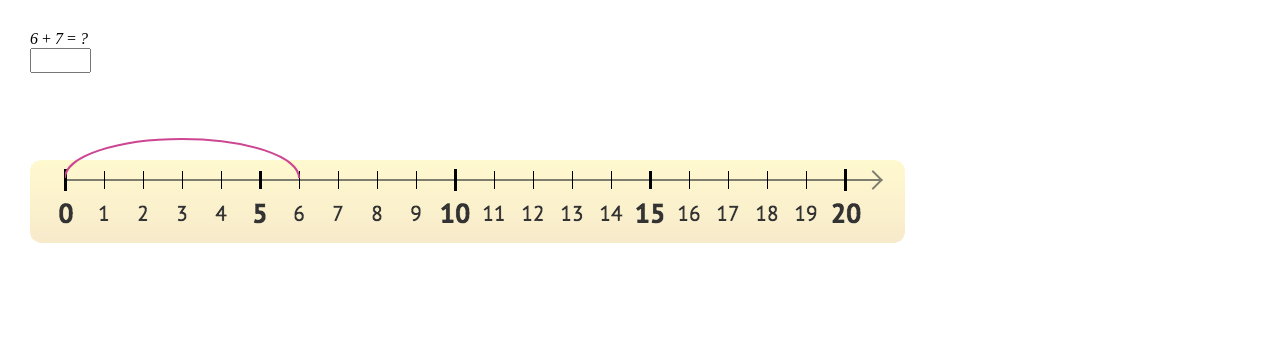
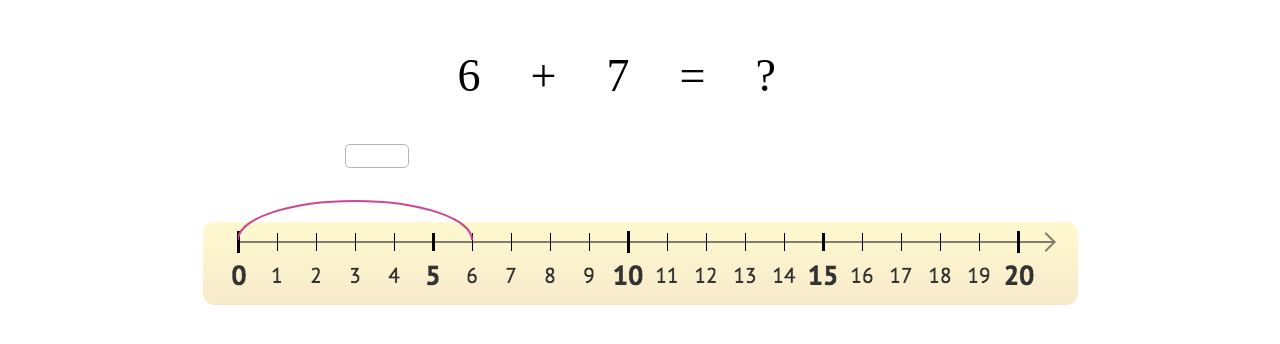
Before and after one commit to marivech/addition, a plain HTML site: page index.html in a window 1280 px wide. Drawn offline with nearby package versions, Linux system fonts and the light colour scheme.

Commit message:
[*] positions corrected

```diff
--- a/css/main.css
+++ b/css/main.css
@@ -1,5 +1,65 @@
+* {
+    -ms-box-sizing: border-box;
+    -moz-box-sizing: border-box;
+    -webkit-box-sizing: border-box;
+    box-sizing: border-box;
+}
 main {
+    position: relative;
+    display: flex;
+    flex-direction: column;
+    justify-content: center;
+    font-size: 46px;
     padding: 30px;
+}
+
+section {
+    display: flex;
+    justify-content: center;
+    flex-wrap: wrap;
+}
+
+input {
+    border-radius: 5px;
+    border: 1px solid #B5B5B5;
+    text-align: center;
+}
+
+input:invalid,
+input.wrong {
+    color: red;
+}
+
+mark {
+    background-color: #fff;
+}
+
+mark.wrong {
+    background-color: orange;
+}
+
+.hidden {
+    display: none;
+}
+
+section.task > * {
+    margin: 20px;
+    padding: 0 5px;
+    border-radius: 5px;
+}
+
+section.solution form {
+    display: flex;
+    width: 100%;
+    justify-content: center;
+    position: relative;
+    z-index: 100;
+    margin-left: 35px;
+}
+
+section.solution .input-box {
+    position: absolute;
+    font-size: 18px;
 }
 
 figure  {
@@ -30,17 +90,8 @@ figure svg {
     height: 170px;
 }
 
-input:invalid {
-    color: red;
+.task .solved,
+#sum-field {
+    width: 77px;
+    height: 65px;
 }
-
-input.wrong {
-    color: red;
-}
-em.wrong {
-    color: orange;
-}
-
-.hidden {
-    display: none;
-}
--- a/index.html
+++ b/index.html
@@ -20,21 +20,25 @@
   <![endif]-->
 
   <main>
-      <section>
-          <em id="first-term-num"></em>
+      <section class="task">
+          <mark id="first-term-num"></mark>
           <span>+</span>
-          <em id="second-term-num"></em>
+          <mark id="second-term-num"></mark>
           <span>=</span>
-          <em id="sum-field">?</em>
+          <mark id="sum-field">?</mark>
       </section>
-      <section>
+      <section class="solution">
+          <figure>
+              <figcaption>
                   <form action="get">
+                      <div class="input-box">
                           <input id="first-term-check" data-field="1" type="number" min="1" max="20">
+                      </div>
+                      <div class="input-box">
                           <input id="second-term-check" class="hidden" data-field="2" type="number" min="1" max="20">
+                      </div>
                   </form>
-      </section>
-      <figure>
-
+              </figcaption>
               <svg xmlns="http://www.w3.org/2000/svg">
                   <path id="first-term" d="" stroke="#CD4692" stroke-width="2px" fill="transparent"/>
 
@@ -46,6 +50,7 @@
               </svg>
 
           </figure>
+      </section>
   </main>
 
   <script src="https://code.jquery.com/jquery-3.3.1.min.js" integrity="sha256-FgpCb/KJQlLNfOu91ta32o/NMZxltwRo8QtmkMRdAu8=" crossorigin="anonymous"></script>
--- a/js/main.js
+++ b/js/main.js
@@ -1,20 +1,12 @@
-// length of 1 point on ruler
-var UNIT = 39;
-
-
-var Y = 105;
-
 // all we need is to add endpoint
-var ELLIPSE_CONST = 'A3 1, 0, 0 1,';
-
 var $firstTermCurve = $('path#first-term');
 var $secondTermCurve = $('path#second-term');
 
 var $firstTermCheck = $('input#first-term-check');
 var $secondTermCheck = $('input#second-term-check');
 
-var $firstTermNum = $('em#first-term-num');
-var $secondTermNum = $('em#second-term-num');
+var $firstTermNum = $('mark#first-term-num');
+var $secondTermNum = $('mark#second-term-num');
 var $sumField = $('#sum-field');
 
 class Sum {
@@ -32,7 +24,7 @@ class Sum {
   }
 
   checkSum(variant) {
-    return parseInt(variant) === this.calculateSum()
+    return parseInt(variant) === this.calculateSum();
   }
 
   getRandomInt(min, max) {
@@ -44,23 +36,36 @@ class Sum {
 
 class Curve {
   constructor(num1, num2) {
-    this.start = num1;
-    this.end = num2;
+    this.UNIT = 39;
+    this.start = num1 * this.UNIT;
+    this.end = num2 * this.UNIT;
+
+    this.Y = 105;
+    this.ELLIPSE_CONST = 'A3 1, 0, 0 1,';
+
+    // length of 1 point on ruler
+
     this.curvePath = this.calculatePath(num1, num2);
   }
   // compose path for curve with set numbers
   // example: M0 105 A3 1, 0, 0 1, 272 105
   calculatePath(startPoint, endPoint) {
-    var end = endPoint * UNIT;
-    var start = startPoint * UNIT;
+    var end = endPoint * this.UNIT;
+    var start = startPoint * this.UNIT;
 
-    var curve = ELLIPSE_CONST + ' ' + end + ' ' + Y;
+    var curve = this.ELLIPSE_CONST + ' ' + end + ' ' + this.Y;
 
-    return 'M' + start + ' ' + Y + curve;
+    return 'M' + start + ' ' + this.Y + curve;
   }
 
   drawCurve(term) {
     term.attr('d', this.curvePath);
+  }
+
+  moveInputToCurve(field) {
+    var leftOffset = (this.end - this.start) / 2 + this.start - 10;
+    var topOffset = leftOffset * 0.08;
+    field.closest('.input-box').css({left: leftOffset, top: topOffset});
   }
 }
 
@@ -73,10 +78,10 @@ function startMath() {
   var SecondCurve = new Curve(Math.firstTerm, Math.firstTerm + Math.secondTerm);
 
   FirstCurve.drawCurve($firstTermCurve);
+  FirstCurve.moveInputToCurve($firstTermCheck);
 
   var firstCorrect = false;
   var secondCorrect = false;
-  var sumCorrect = false;
 
   $firstTermCheck.blur(function(e) {
       var $field = $(e.currentTarget);
@@ -86,6 +91,7 @@ function startMath() {
         $secondTermCheck.removeClass('hidden');
 
         SecondCurve.drawCurve($secondTermCurve);
+        SecondCurve.moveInputToCurve($secondTermCheck);
       }
   });
 
@@ -95,26 +101,21 @@ function startMath() {
 
     if (checkNum($field, Math)) {
       secondCorrect = true;
-      transformToInput($sumField, Math);
+      transformSumToInput($sumField, Math);
     }
   });
 }
 
-function writeTask(first, second) {
-  $firstTermNum.append(first);
-  $secondTermNum.append(second);
-}
-
 function isFirstField(field) {
-  return field.dataset.field == 1 ? true : false;
+  return parseInt(field.dataset.field) === 1;
 }
 
 function isCorrect(field, Num, isFirst) {
   if (isFirst) {
-    return (parseInt(field.value) === Num.firstTerm) ? true: false
+    return parseInt(field.value) === Num.firstTerm;
   }
 
-  return (parseInt(field.value) === Num.secondTerm) ? true: false
+  return parseInt(field.value) === Num.secondTerm;
 }
 
 function checkNum($field, Num) {
@@ -153,16 +154,15 @@ function markField(field, isCorrect, isFirst) {
 
 function transformToSpan(field) {
   $(field).each(function() {
-    $("<span />", { text: this.value}).insertAfter(this);
+    $("<span />", { text: this.value, class: 'solved'}).insertAfter(this);
     $(this).hide();
   });
 }
 
-function transformToInput(field, Math) {
+function transformSumToInput(field, Math) {
   $(field).each(function() {
-    $("<input />", { id: this.id, type: 'number'}).insertAfter(this).blur(function(e) {
+    $("<input />", { id: this.id, type: 'number', min: 1, max:20}).insertAfter(this).blur(function(e) {
       var $field = $(e.currentTarget);
-      console.log($field);
       $field.submit();
 
       if (Math.checkSum($field[0].value)) {
@@ -176,6 +176,10 @@ function transformToInput(field, Math) {
   });
 }
 
+function writeTask(first, second) {
+  $firstTermNum.append(first);
+  $secondTermNum.append(second);
+}
 
 $(document).ready(function() {
  startMath();
```
Lines whose indentation alone changed are shown as unchanged.
